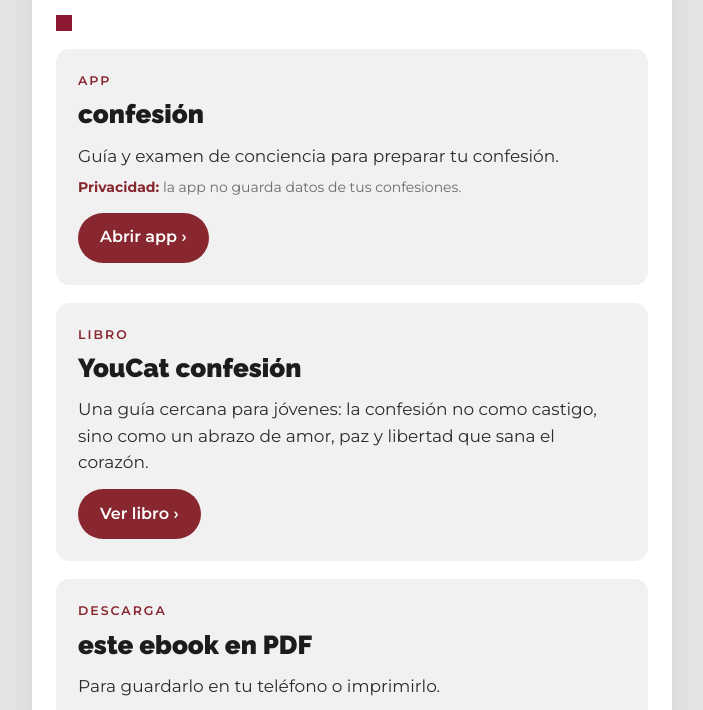
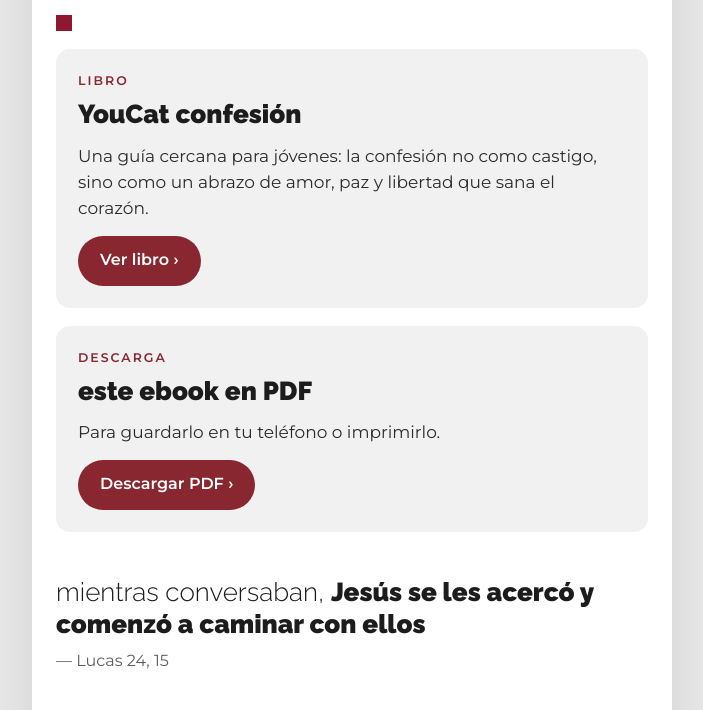
Before and after one commit to espiritualidad-gdl-norte/ebook-oracion, a plain HTML site: page index.html in a window 1280 px wide. Shown: the part 9017-9727 px from the top of the page, without its empty margins (288-991 px from the left). Drawn offline with Linux system fonts and the light colour scheme.

Commit message:
Quita la App Confesión; deja solo YouCat
Co-Authored-By: Claude Opus 5.5 <noreply@anthropic.com>
Claude-Session: https://claude.ai/code/session_01L1GuLUAV2xAnrKAj3Ckhby

```diff
--- a/index.html
+++ b/index.html
@@ -310,13 +310,6 @@ footer p{font-size:13px;letter-spacing:.5px;color:#6B6B6B;margin-top:8px}
   <h1>links y <strong>recursos</strong></h1>
   <div class="sq"></div>
   <div class="card">
-   <p class="tag">App</p>
-   <h3>confesión</h3>
-   <p>Guía y examen de conciencia para preparar tu confesión.</p>
-   <p class="priv"><b style="color:var(--rojo)">Privacidad:</b> la app no guarda datos de tus confesiones.</p>
-   <a class="btn r" href="https://claude.ai/artifact/4ob65GFUVtxEz4fzfbGc4e" target="_blank" rel="noopener">Abrir app ›</a>
-  </div>
-  <div class="card">
    <p class="tag">Libro</p>
    <h3>YouCat confesión</h3>
    <p>Una guía cercana para jóvenes: la confesión no como castigo, sino como un abrazo de amor, paz y libertad que sana el corazón.</p>
```
Also changed, not shown: 1 other file.
